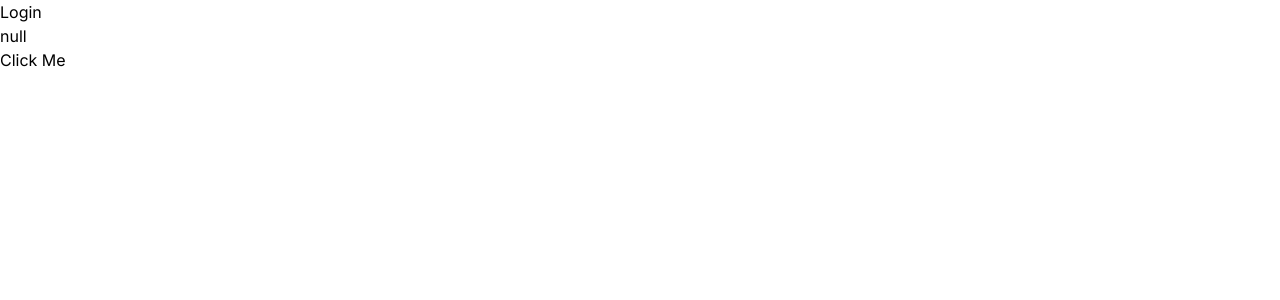
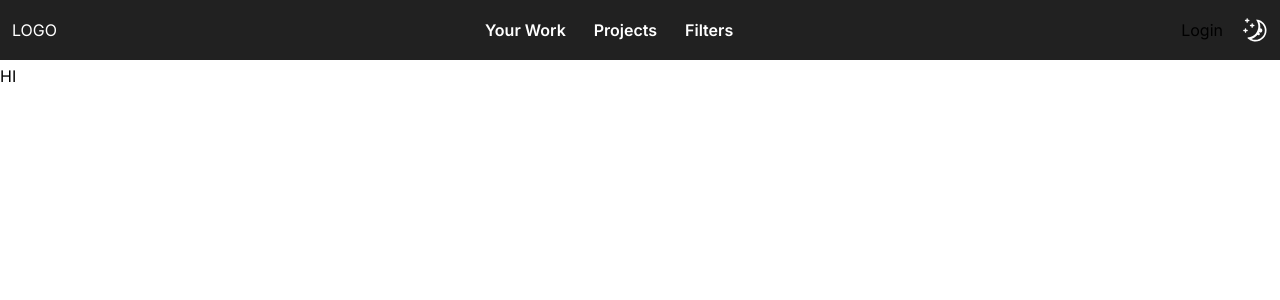
Before and after one commit to sxnaprkhr/nextjs-jira-clone, a Next.js app: page / in a window 1280 px wide. Shown: the top 300 px of the page. Built offline with nearby package versions, Linux system fonts and the light colour scheme; no server answers.

Commit message:
feature: navbar + avatar + toggle theme (#2)

```diff
--- a/next.config.mjs
+++ b/next.config.mjs
@@ -1,4 +1,16 @@
 /** @type {import('next').NextConfig} */
-const nextConfig = {};
+const nextConfig = {
+  reactStrictMode: true,
+  images: {
+    remotePatterns: [
+      {
+        protocol: "https",
+        hostname: "**.googleusercontent.com",
+        port: "",
+        pathname: "**",
+      },
+    ],
+  },
+};
 
 export default nextConfig;
--- a/package.json
+++ b/package.json
@@ -21,6 +21,8 @@
     "@auth/prisma-adapter": "^2.4.2",
     "@material-tailwind/react": "^2.1.9",
     "@prisma/client": "^5.17.0",
+    "@radix-ui/react-avatar": "^1.1.0",
+    "@radix-ui/react-icons": "^1.3.0",
     "@testing-library/jest-dom": "^6.4.8",
     "@testing-library/react": "^16.0.0",
     "@testing-library/user-event": "^14.5.2",
@@ -28,6 +30,7 @@
     "jest-environment-jsdom": "^29.7.0",
     "next": "14.2.5",
     "next-auth": "^4.24.7",
+    "next-themes": "^0.3.0",
     "react": "^18",
     "react-dom": "^18",
     "storybook": "^8.2.6",
--- a/src/app/layout.tsx
+++ b/src/app/layout.tsx
@@ -1,7 +1,9 @@
 import type { Metadata } from "next";
 import { Inter } from "next/font/google";
 import AuthProvider from "@/context/authProvider";
+import { Navbar } from "@/components/nav";
 import "./globals.css";
+import { ThemeProvider } from "@/context/themeProvider";
 
 const inter = Inter({ subsets: ["latin"] });
 
@@ -18,7 +20,17 @@ export default function RootLayout({
   return (
     <html lang="en">
       <body className={inter.className}>
-        <AuthProvider>{children}</AuthProvider>
+        <ThemeProvider
+          attribute="class"
+          defaultTheme="system"
+          enableSystem
+          disableTransitionOnChange
+        >
+          <AuthProvider>
+            <Navbar />
+            {children}
+          </AuthProvider>
+        </ThemeProvider>
       </body>
     </html>
   );
--- a/src/app/page.tsx
+++ b/src/app/page.tsx
@@ -1,14 +1,4 @@
 "use client";
-import { Button } from "@/components/button";
-import { signIn, useSession } from "next-auth/react";
 export default function Home() {
-  const { data: session, status } = useSession();
-
-  return (
-    <>
-      <Button onClick={signIn} label="Login" />
-      <p className="text-inverse">{JSON.stringify(session)}</p>
-      <Button label="Click Me" />
-    </>
-  );
+  return <div className="pt-16">HI</div>;
 }
--- /dev/null
+++ b/src/components/nav/NavAvatar.tsx
@@ -0,0 +1,55 @@
+"use client";
+import React, { useState } from "react";
+import * as Avatar from "@radix-ui/react-avatar";
+import { signIn, signOut, useSession } from "next-auth/react";
+
+const NavAvatar = () => {
+  const { data: session, status } = useSession();
+  const [showPopup, togglePopup] = useState(false);
+
+  const isLoading = status === "loading";
+  const isLoggedIn = status === "authenticated";
+
+  return (
+    <div className="relative sm:mr-3">
+      {isLoading && (
+        <Avatar.Root className="inline-flex h-[45px] w-[45px] select-none items-center justify-center overflow-hidden rounded-full align-middle">
+          <Avatar.Fallback className="animate-pulse skeleton w-full h-full" />
+        </Avatar.Root>
+      )}
+      {!isLoading && !isLoggedIn && (
+        <button
+          className="cursor-pointer text-inverse button-brand p-2 rounded-sm"
+          onClick={() => signIn()}
+        >
+          Login
+        </button>
+      )}
+      {!isLoading && isLoggedIn && (
+        <Avatar.Root
+          className="inline-flex h-[45px] w-[45px] select-none items-center justify-center overflow-hidden rounded-full align-middle"
+          onClick={() => togglePopup(!showPopup)}
+        >
+          <Avatar.Image
+            className="h-full w-full rounded-[inherit] object-cover cursor-pointer"
+            src={session?.user?.image || ""}
+            alt="Profile Picture"
+            data-testid="profile_picture"
+            onClick={() => togglePopup(!showPopup)}
+          />
+          <Avatar.Fallback className="animate-pulse skeleton w-full h-full" />
+        </Avatar.Root>
+      )}
+      {showPopup && (
+        <button
+          className="absolute cursor-pointer text-inverse button-brand top-full right-0 p-2 rounded-sm"
+          onClick={() => signOut()}
+        >
+          Logout
+        </button>
+      )}
+    </div>
+  );
+};
+
+export default NavAvatar;
--- /dev/null
+++ b/src/components/nav/NavToggle.tsx
@@ -0,0 +1,20 @@
+"use client";
+import React from "react";
+import { useTheme } from "next-themes";
+import { MoonIcon, SunIcon } from "@radix-ui/react-icons";
+
+const NavToggle = () => {
+  const { setTheme, theme } = useTheme();
+
+  return (
+    <div className="text-white cursor-pointer mt-3 sm:mt-0">
+      {theme === "light" ? (
+        <SunIcon width={25} height={25} onClick={() => setTheme("dark")} />
+      ) : (
+        <MoonIcon width={25} height={25} onClick={() => setTheme("light")} />
+      )}
+    </div>
+  );
+};
+
+export default NavToggle;
--- /dev/null
+++ b/src/components/nav/index.tsx
@@ -0,0 +1 @@
+export { Navbar } from "./nav";
--- /dev/null
+++ b/src/components/nav/nav.tsx
@@ -0,0 +1,91 @@
+"use client";
+import React, { useEffect, useState } from "react";
+import type { ReactNode } from "react";
+import { HamburgerMenuIcon } from "@radix-ui/react-icons";
+import { useWindowDimensions } from "@/hooks/useWindowDimensions";
+import NavAvatar from "./NavAvatar";
+import NavToggle from "./NavToggle";
+
+interface Composition {
+  children: ReactNode;
+}
+
+const NavContainer = (props: Composition) => {
+  const { children } = props;
+  const { isDesktop } = useWindowDimensions();
+
+  const [showNav, toggleNav] = useState(false);
+
+  useEffect(() => {
+    toggleNav(isDesktop);
+  }, [isDesktop]);
+
+  return (
+    <nav className="fixed w-full bg-navBg">
+      {!isDesktop && (
+        <HamburgerMenuIcon
+          height={30}
+          width={30}
+          className="text-white ml-auto mr-3 my-3"
+          onClick={() => toggleNav(!showNav)}
+        />
+      )}
+      {showNav && children}
+    </nav>
+  );
+};
+
+const NavRenderer = (props: Composition) => {
+  const { children } = props;
+
+  return (
+    <div className="h-screen sm:h-[60px] flex flex-col sm:flex-row items-center sm:justify-between ml-3 mr-3">
+      {children}
+    </div>
+  );
+};
+
+const NavGroup = (props: Composition) => {
+  const { children } = props;
+
+  return (
+    <div className="flex flex-col sm:flex-row items-center">{children}</div>
+  );
+};
+
+const NavLogo = (props: Composition) => {
+  const { children } = props;
+
+  return <div className="text-white">{children}</div>;
+};
+
+const NavItem = (props: Composition) => {
+  const { children } = props;
+
+  return (
+    <div className="text-white sm:mr-3 p-2 border rounded font-semibold border-none">
+      {children}
+    </div>
+  );
+};
+
+export const Navbar = () => {
+  return (
+    <NavContainer>
+      <NavRenderer>
+        <NavGroup>
+          <NavLogo>LOGO</NavLogo>
+        </NavGroup>
+        <NavGroup>
+          <NavItem>Your Work</NavItem>
+          <NavItem>Projects</NavItem>
+          <NavItem>Filters</NavItem>
+        </NavGroup>
+        <NavGroup>
+          <NavAvatar />
+          <NavToggle />
+        </NavGroup>
+      </NavRenderer>
+    </NavContainer>
+  );
+};
--- /dev/null
+++ b/src/context/themeProvider.tsx
@@ -0,0 +1,9 @@
+"use client";
+
+import * as React from "react";
+import { ThemeProvider as NextThemesProvider } from "next-themes";
+import { type ThemeProviderProps } from "next-themes/dist/types";
+
+export function ThemeProvider({ children, ...props }: ThemeProviderProps) {
+  return <NextThemesProvider {...props}>{children}</NextThemesProvider>;
+}
--- /dev/null
+++ b/src/hooks/useWindowDimensions.tsx
@@ -0,0 +1,36 @@
+import { useCallback, useEffect, useState } from "react";
+
+function useWindowDimensions() {
+  const hasWindow = typeof window !== "undefined";
+
+  const getWindowDimensions = useCallback(() => {
+    const width = hasWindow ? window.innerWidth : null;
+    const height = hasWindow ? window.innerHeight : null;
+    return {
+      width,
+      height,
+    };
+  }, [hasWindow]);
+
+  const [windowDimensions, setWindowDimensions] = useState(
+    getWindowDimensions()
+  );
+
+  const isDesktop =
+    windowDimensions?.width !== null ? windowDimensions?.width >= 640 : true;
+
+  useEffect(() => {
+    if (hasWindow) {
+      const handleResize = () => {
+        setWindowDimensions(getWindowDimensions());
+      };
+
+      window.addEventListener("resize", handleResize);
+      return () => window.removeEventListener("resize", handleResize);
+    }
+  }, [getWindowDimensions, hasWindow]);
+
+  return { windowDimensions, isDesktop };
+}
+
+export { useWindowDimensions };
```
Also changed, not shown: 1 other file (tests, documents, lock files or other folders).
